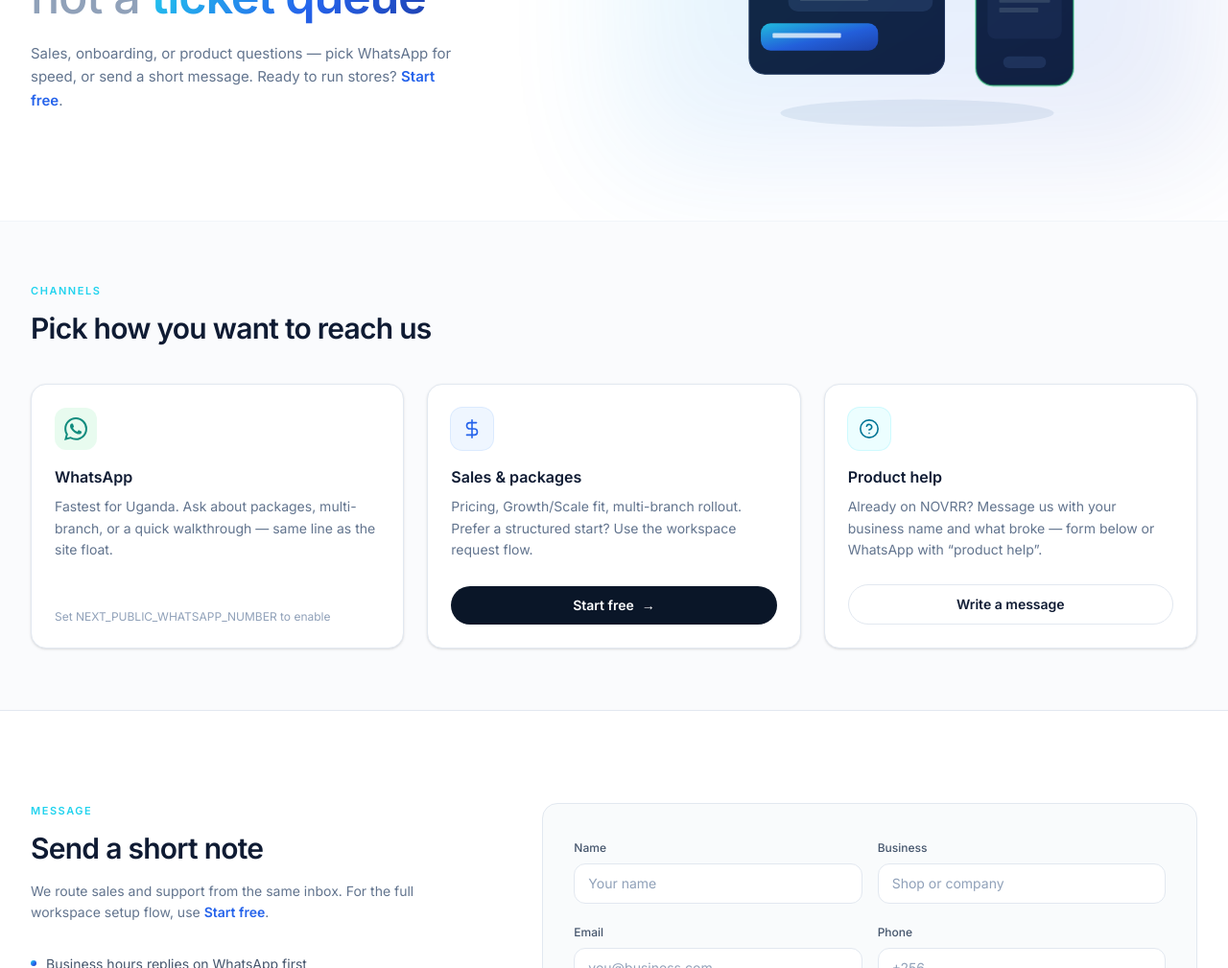
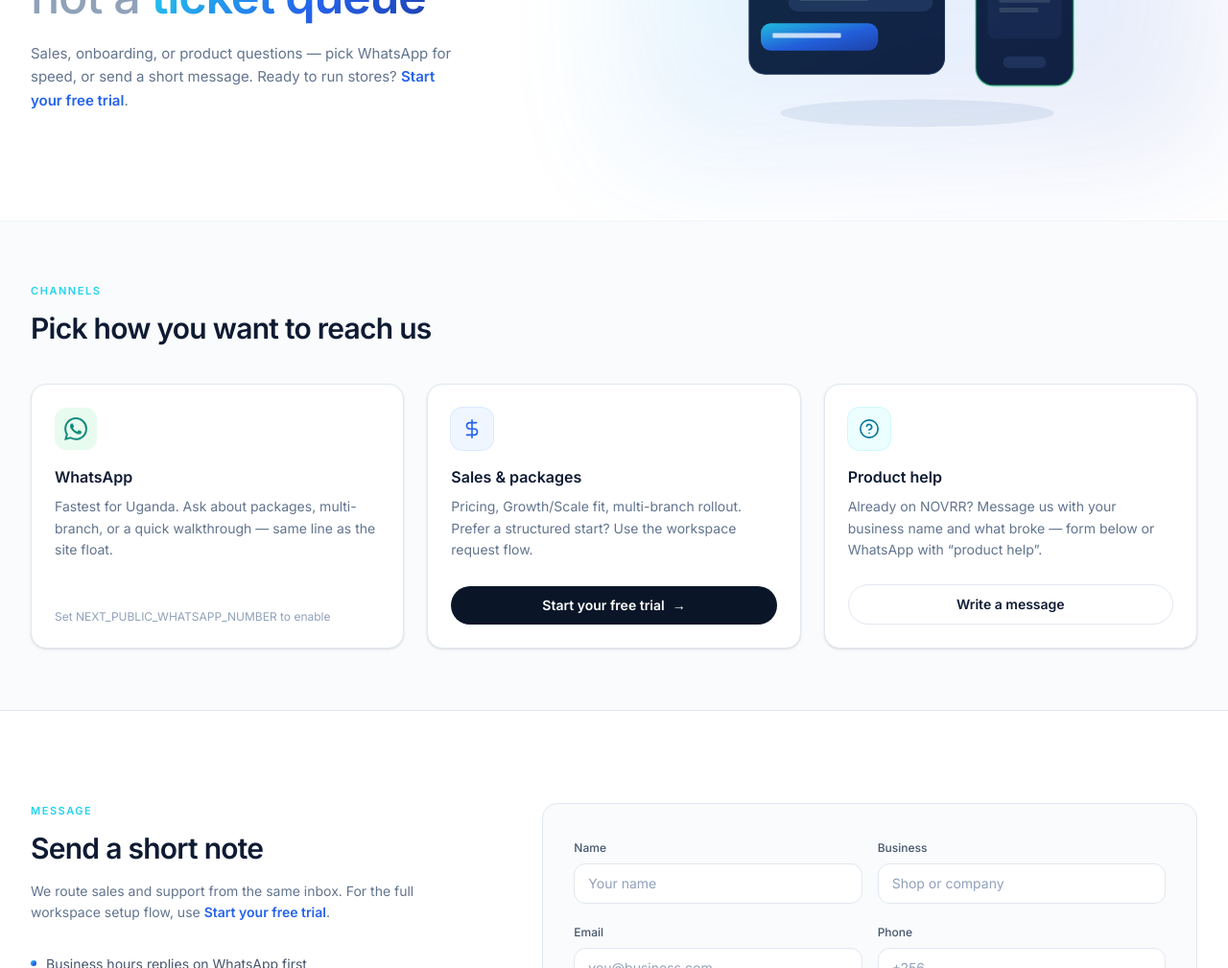
Before and after one commit to muzzayan-omaar/novrrerp-web, a Next.js app: page /contact in a window 1280 px wide. Shown: the part 300-1309 px from the top of the page at 96% size. Built offline with nearby package versions, Linux system fonts and the light colour scheme; no server answers.

Commit message:
feat: update call-to-action text to 'Start your free trial' for improved clarity

```diff
--- a/src/app/contact/page.tsx
+++ b/src/app/contact/page.tsx
@@ -45,7 +45,7 @@
               Sales, onboarding, or product questions — pick WhatsApp for speed,
               or send a short message. Ready to run stores?{" "}
               <Link href="/start" className="font-semibold text-nova-blue hover:underline">
-                Start free
+                Start your free trial
               </Link>
               .
             </p>
@@ -114,7 +114,7 @@
                 href="/start"
                 className="mt-6 inline-flex items-center justify-center gap-2 rounded-full bg-nova-950 px-5 py-2.5 text-sm font-semibold text-white transition hover:bg-nova-900"
               >
-                Start free
+                Start your free trial
                 <span aria-hidden>→</span>
               </Link>
             </div>
@@ -156,7 +156,7 @@
               We route sales and support from the same inbox. For the full
               workspace setup flow, use{" "}
               <Link href="/start" className="font-semibold text-nova-blue hover:underline">
-                Start free
+                Start your free trial
               </Link>
               .
             </p>
```
